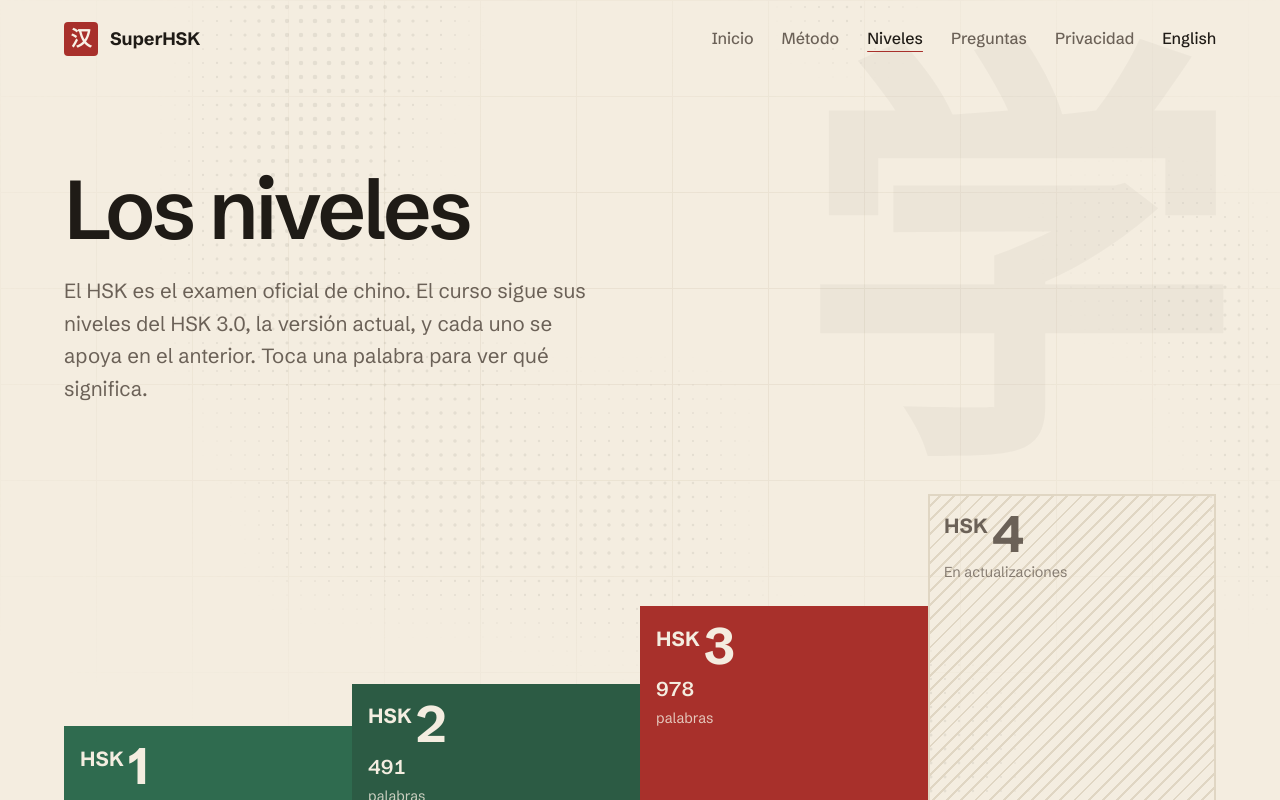
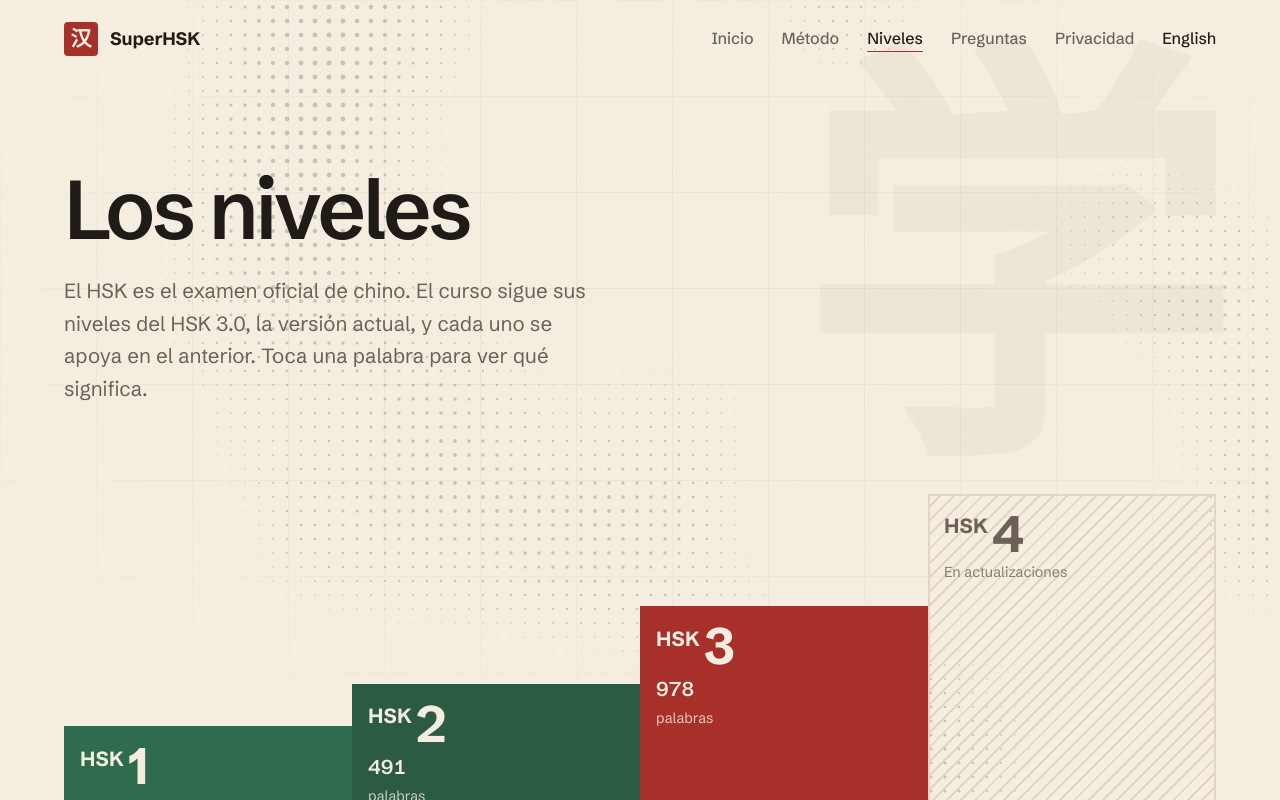
Before and after one commit to DAN12590/superhsk, an Astro site: page /es/niveles in a window 1280 px wide. Shown: the top 800 px of the page. Built offline with nearby package versions, Linux system fonts and the light colour scheme; Astro itself is replaced by a stand-in of ours.

Commit message:
Web: fondo de puntos más visible y foco del ratón más marcado

```diff
--- a/src/scripts/halftone.ts
+++ b/src/scripts/halftone.ts
@@ -3,9 +3,9 @@
 const SPACING = 14;
 const NOISE_STEP = SPACING * 4;
 const NOISE_SCALE = 270;
-const DOT_RADIUS = 2.8;
+const DOT_RADIUS = 3;
 const FOCUS_RADIUS = 185;
-const FOCUS_GROWTH = 2.6;
+const FOCUS_GROWTH = 3.4;
 const FOCUS_IDLE = 180;
 const AMBIENT_FRAME_INTERVAL = 80;
 const FOCUS_FRAME_INTERVAL = 32;
--- a/src/styles/effects.css
+++ b/src/styles/effects.css
@@ -10,8 +10,8 @@ body::before { /* faint practice paper over the whole page */
   background-size: 96px 96px;
   mask-image: radial-gradient(ellipse 80% 70% at 50% 40%, #000 20%, transparent 85%);
 }
-.halftone { width: 100%; height: 100%; opacity: 0.07; }
-@media (prefers-color-scheme: dark) { .halftone { opacity: 0.12; } }
+.halftone { width: 100%; height: 100%; opacity: 0.2; }
+@media (prefers-color-scheme: dark) { .halftone { opacity: 0.26; } }
 .backdrop { position: absolute; inset: 0; z-index: 0; overflow: hidden; pointer-events: none; }
 .bg-glyph {
   position: absolute; line-height: 1; user-select: none;
```
